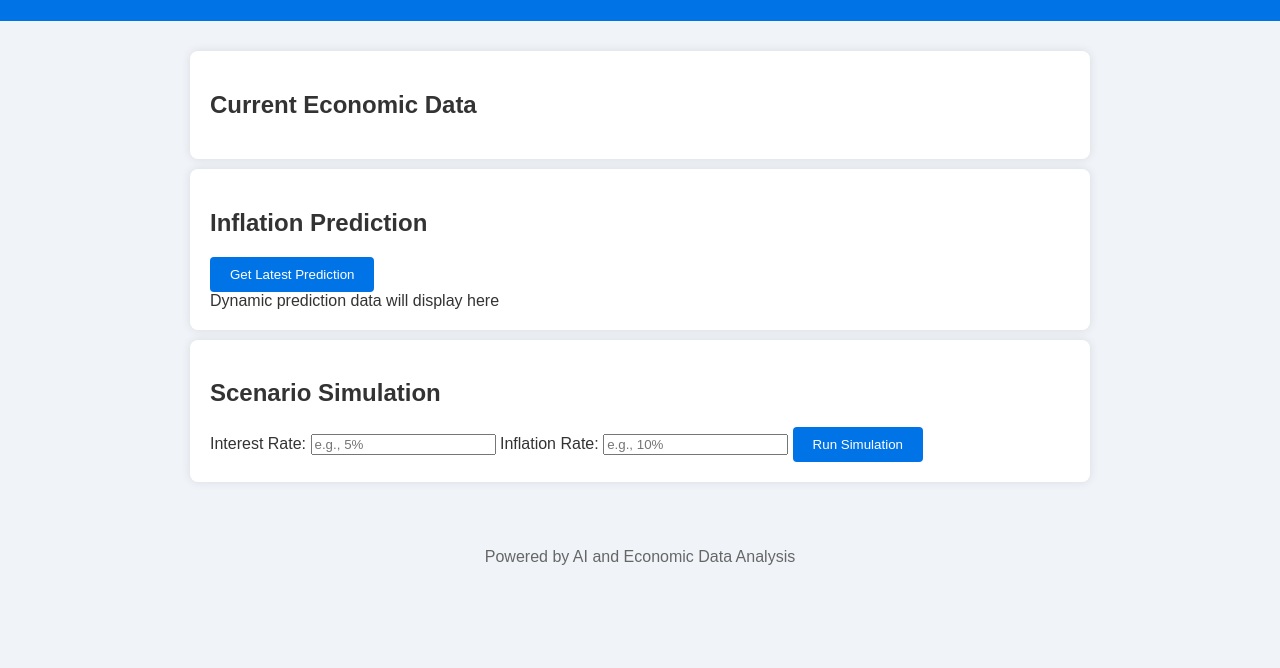
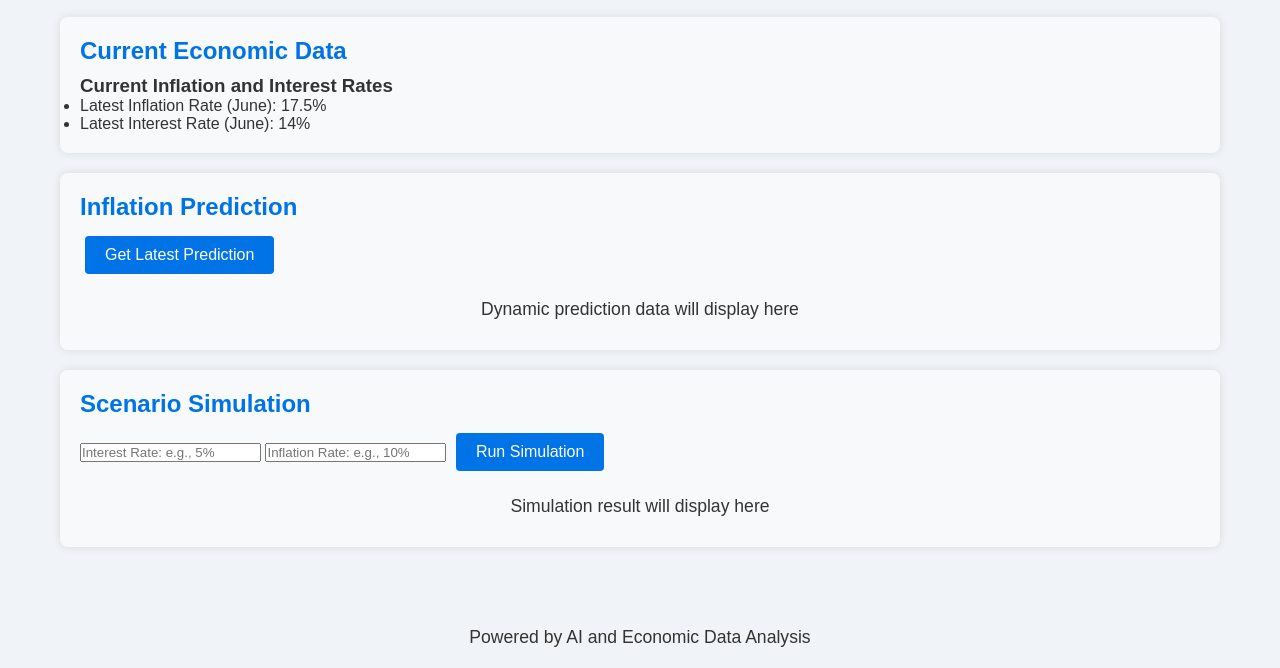
Before and after one commit to chiomalovet/chiomalovet.github.io, a plain HTML site: page index.html in a window 1280 px wide. Shown: the part 141-809 px from the top of the page. Drawn offline with Linux system fonts and the light colour scheme; no server answers.

Commit message:
Describe your changes here

```diff
--- a/index.html
+++ b/index.html
@@ -1,46 +1,39 @@
+
 <!DOCTYPE html>
 <html lang="en">
 <head>
     <meta charset="UTF-8">
     <meta name="viewport" content="width=device-width, initial-scale=1.0">
-    <title>Economic Dashboard</title>
+    <title>Economic Dashboard for Nigeria</title>
     <link rel="stylesheet" href="style.css">
 </head>
 <body>
-    <header>
+    <div class="container">
         <h1>Economic Dashboard for Nigeria</h1>
         <p>Monitor inflation, interest rates, and stock performance with AI-powered insights.</p>
-    </header>
 
-    <main>
-        <section id="data-overview">
+        <div class="section">
             <h2>Current Economic Data</h2>
-            <div id="data-display">
-                <!-- Dynamic content will be loaded here by JavaScript -->
-             </div>
-        </section>
+            <div id="currentData">
 
-        <section id="prediction">
+                <p>Fetching current economic data...</p>
+            </div>
+        </div>
+
+        <div class="section">
             <h2>Inflation Prediction</h2>
-            <button onclick="fetchPrediction()">Get Latest Prediction</button>
-            <div id="prediction-output">
-                Dynamic prediction data will display here
-            </div>
-        </section>
+            <button id="getPredictionButton">Get Latest Prediction</button>
+            <p id="predictionOutput">Dynamic prediction data will display here</p>
+        </div>
 
-        <section id="scenario-simulation">
+        <div class="section">
             <h2>Scenario Simulation</h2>
-             <label for="interest-rate">Interest Rate:</label>
-            <input type="number" id="interest-rate" placeholder="e.g., 5%">
-            <label for="inflation-rate">Inflation Rate:</label>
-            <input type="number" id="inflation-rate" placeholder="e.g., 10%">
-            <button onclick="runSimulation()">Run Simulation</button>
-            <div id="simulation-result">
-                <!-- Simulation result will display here -->
-             </div>
-        </section>
-    </main>
-
+            <input type="text" id="interestRateInput" placeholder="Interest Rate: e.g., 5%">
+            <input type="text" id="inflationRateInput" placeholder="Inflation Rate: e.g., 10%">
+            <button id="runSimulationButton">Run Simulation</button>
+            <p id="simulationOutput">Simulation result will display here</p>
+        </div>
+    </div>
     <footer>
         <p>Powered by AI and Economic Data Analysis</p>
     </footer>
--- a/script.js
+++ b/script.js
@@ -1,64 +1,84 @@
-// Define the backend API base URL (replace with your actual backend URL)
-const apiBaseUrl = 'http://localhost:5000/api';
 
-// Fetch current economic data
-async function fetchEconomicData() {
-    try {
-        const response = await fetch(`${apiBaseUrl}/economic-data`);
-        const data = await response.json();
+// Mock data for demonstration purposes
+const economicData = {
+    inflationRates: [
+        { month: "January", rate: 15.3 },
+        { month: "February", rate: 15.6 },
+        { month: "March", rate: 16.2 },
+        { month: "April", rate: 16.7 },
+        { month: "May", rate: 17.1 },
+        { month: "June", rate: 17.5 },
+    ],
+    interestRates: [
+        { month: "January", rate: 12.5 },
+        { month: "February", rate: 12.7 },
+        { month: "March", rate: 13.1 },
+        { month: "April", rate: 13.5 },
+        { month: "May", rate: 13.8 },
+        { month: "June", rate: 14.0 },
+    ]
+};
 
-        // Update the economic data section
-        const dataDisplay = document.getElementById('data-display');
-        dataDisplay.innerHTML = `
-            <p><strong>Inflation:</strong> ${data.inflation}%</p>
-            <p><strong>CBN Interest Rate:</strong> ${data.interestRate}%</p>
-            <p><strong>Stock Market Performance:</strong> ${data.stockMarket}</p>
-        `;
-    } catch (error) {
-        console.error('Error fetching economic data:', error);
-    }
+// Function to display current economic data
+function displayCurrentData() {
+    const currentDataDiv = document.getElementById("currentData");
+    let dataHtml = "<h3>Current Inflation and Interest Rates</h3><ul>";
+
+    // Display the latest inflation and interest rate
+    const latestInflation = economicData.inflationRates[economicData.inflationRates.length - 1];
+    const latestInterest = economicData.interestRates[economicData.interestRates.length - 1];
+
+    dataHtml += `<li>Latest Inflation Rate (${latestInflation.month}): ${latestInflation.rate}%</li>`;
+    dataHtml += `<li>Latest Interest Rate (${latestInterest.month}): ${latestInterest.rate}%</li>`;
+
+    dataHtml += "</ul>";
+    currentDataDiv.innerHTML = dataHtml;
 }
 
-// Fetch inflation prediction
-async function fetchPrediction() {
-    try {
-        const response = await fetch(`${apiBaseUrl}/inflation-prediction`);
-        const prediction = await response.json();
+// Function to simulate an inflation prediction
+function getLatestPrediction() {
+    const predictionOutput = document.getElementById("predictionOutput");
 
-        // Update the prediction section
-        const predictionOutput = document.getElementById('prediction-output');
-        predictionOutput.innerHTML = `
-            <p>Predicted Inflation: ${prediction.inflation}%</p>
-        `;
-    } catch (error) {
-        console.error('Error fetching prediction:', error);
-    }
+    // Simulate a basic prediction using the trend in historical data
+    const lastTwoRates = economicData.inflationRates.slice(-2);
+    const predictedRate = (lastTwoRates[0].rate + lastTwoRates[1].rate) / 2 + 0.5; // Adding a small increment for trend
+
+    predictionOutput.innerText = `Predicted Inflation Rate for next month: ${predictedRate.toFixed(2)}%`;
 }
 
-// Run a simulation based on user input
-async function runSimulation() {
-    const interestRate = document.getElementById('interest-rate').value;
-    const inflationRate = document.getElementById('inflation-rate').value;
+// Function to run a simulation based on user inputs
+function runSimulation() {
+    const interestRateInput = document.getElementById("interestRateInput").value;
+    const inflationRateInput = document.getElementById("inflationRateInput").value;
+    const simulationOutput = document.getElementById("simulationOutput");
 
-    try {
-        const response = await fetch(`${apiBaseUrl}/run-simulation`, {
-            method: 'POST',
-            headers: { 'Content-Type': 'application/json' },
-            body: JSON.stringify({ interestRate, inflationRate })
-        });
-        const result = await response.json();
+    // Validate user inputs
+    if (!interestRateInput || !inflationRateInput) {
+        alert("Please enter both interest and inflation rates.");
+        return;
+    }
 
-        // Update the simulation result section
-        const simulationResult = document.getElementById('simulation-result');
-        simulationResult.innerHTML = `
-            <p>${result.message}</p>
-        `;
-    } catch (error) {
-        console.error('Error running simulation:', error);
+    const interestRate = parseFloat(interestRateInput);
+    const inflationRate = parseFloat(inflationRateInput);
+
+    // Simple simulation logic
+    let economicOutlook;
+    if (interestRate < 10 && inflationRate < 10) {
+        economicOutlook = "Stable economic growth";
+    } else if (interestRate >= 10 && inflationRate >= 10) {
+        economicOutlook = "Potential economic slowdown";
+    } else if (interestRate >= 10 && inflationRate < 10) {
+        economicOutlook = "High interest rate may curb inflation";
+    } else {
+        economicOutlook = "Low interest rate might lead to inflation";
     }
+
+    simulationOutput.innerText = `Based on an interest rate of ${interestRate}% and an inflation rate of ${inflationRate}%, the economic outlook is: ${economicOutlook}.`;
 }
 
-// Load data when the page loads
-window.onload = () => {
-    fetchEconomicData();
-};
+// Event listeners for buttons
+document.getElementById("getPredictionButton").addEventListener("click", getLatestPrediction);
+document.getElementById("runSimulationButton").addEventListener("click", runSimulation);
+
+// Initialize the dashboard with current data
+displayCurrentData();
--- a/style.css
+++ b/style.css
@@ -1,4 +1,4 @@
-Reset and basic styles
+/* Reset and basic styles */
 * {
     margin: 0;
     padding: 0;
@@ -14,36 +14,52 @@ body {
     align-items: center;
 }
 
-header {
-    background-color: #0073e6;
-    color: #fff;
+/* Header styling */
+h1 {
+    background-color: #0073e6; /* Deep blue header background */
+    color: #ffffff;
     padding: 20px;
-    width: 100%;
     text-align: center;
-}
-
-h1 {
     font-size: 2em;
 }
 
-main {
-    width: 80%;
-    max-width: 900px;
-    margin: 20px auto;
+ h1 {
+    font-size: 2em;
+}
+p {
+    text-align: center;
+    color: #333;
+    padding: 10px;
+    font-size: 1.1em;
 }
 
-section {
-    background-color: #fff;
+/* Full-width container */
+.container {
+    width: 100%;
+    padding: 20px;
+    max-width: 1200px;
+
+}
+
+/* Section styling */
+.section {
+    background-color: #f8f9fa;
+    padding: 20px;
+    margin: 20px 0;
     border-radius: 8px;
-    padding: 20px;
-    margin: 10px 0;
     box-shadow: 0 0 10px rgba(0, 0, 0, 0.1);
 }
 
-#data-overview, #prediction, #scenario-simulation {
-    padding: 20px;
+.section h2 {
+    color: #0073e6;
+    margin-bottom: 10px;
 }
 
+.section p {
+    margin-top: 10px;
+}
+
+/* Button styling */
 button {
     background-color: #0073e6;
     color: #fff;
@@ -51,14 +67,26 @@ button {
     border: none;
     border-radius: 4px;
     cursor: pointer;
+    font-size: 1em;
+    margin: 5px;
 }
 
 button:hover {
     background-color: #005bb5;
 }
 
+/* Page break for new page */
+.page-break {
+    page-break-before: always; /* Only for print preview */
+    padding-top: 20px;
+}
+
+/* Footer styling */
 footer {
     margin-top: 20px;
     text-align: center;
     color: #666;
+    width: 100%;
+    background-color: #f0f4f8;
+    padding: 10px 0;
 }
```
